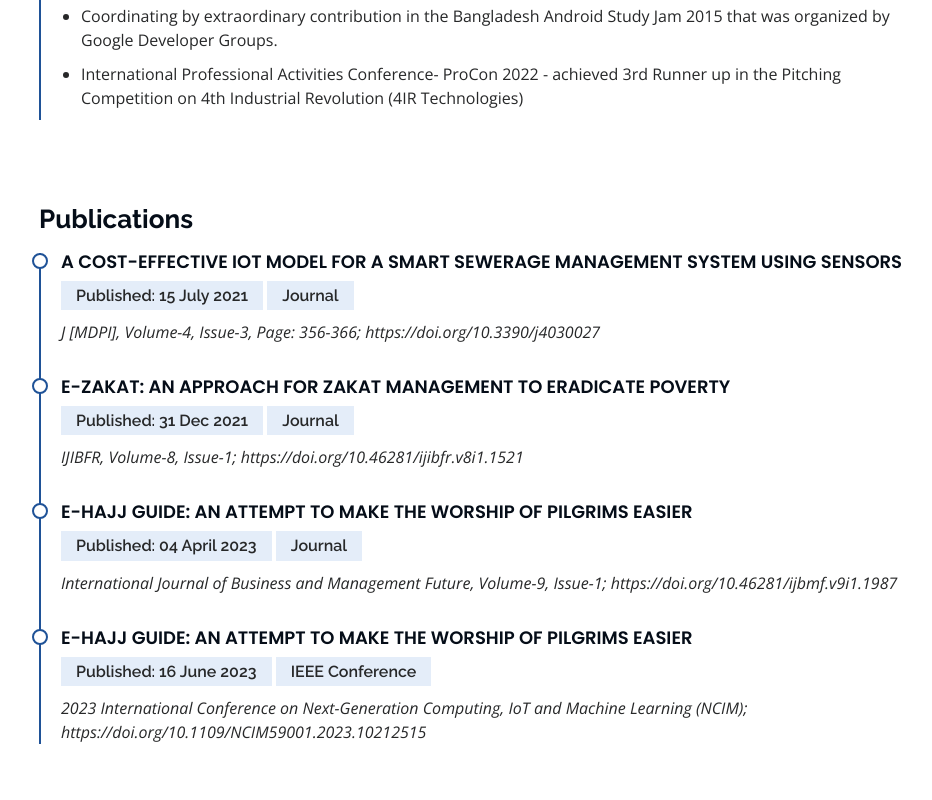
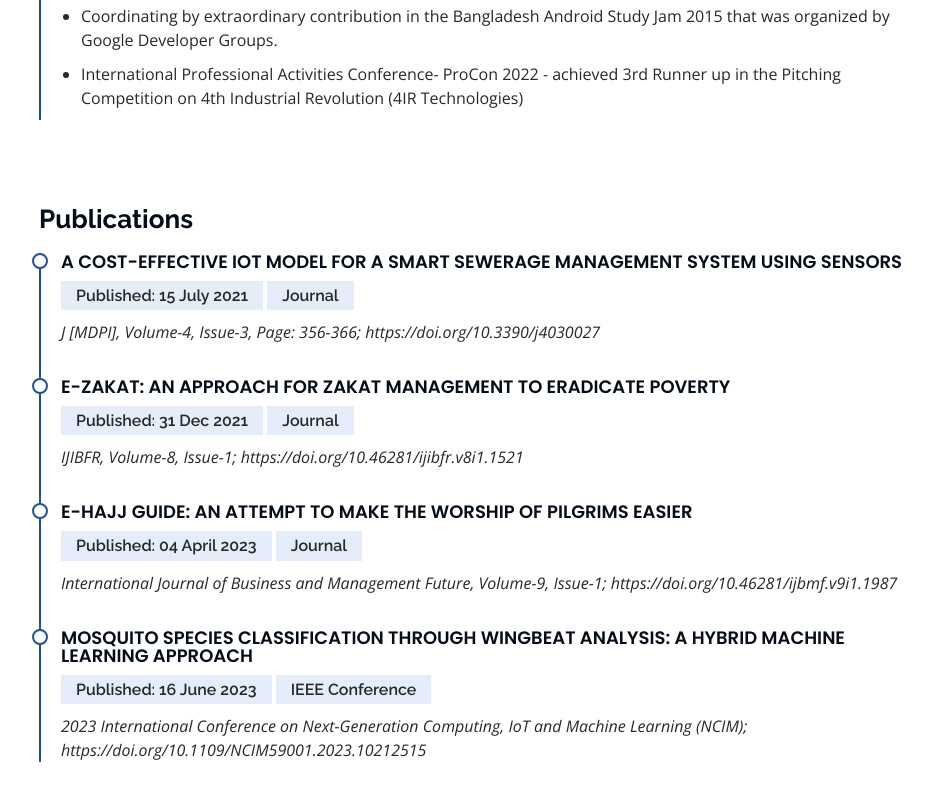
Before and after one commit to md-abdur-rouf/.com, a plain HTML site: page index.html in a window 1280 px wide. Shown: the part 5226-6026 px from the top of the page, without its empty margins (273-1205 px from the left). Drawn offline with nearby package versions, Linux system fonts and the light colour scheme.

Commit message:
Update index.html
update

```diff
--- a/index.html
+++ b/index.html
@@ -379,7 +379,7 @@ development, and Cyber security.
             </div>
 
 		  <div class="resume-item">
-              <a href="https://scholar.google.com/citations?view_op=view_citation&hl=en&user=SRFDP-UAAAAJ&citation_for_view=SRFDP-UAAAAJ:BUYA1_V_uYcC" target="_blank"><h4> e-HAJJ GUIDE: AN ATTEMPT TO MAKE THE WORSHIP OF PILGRIMS EASIER</h4></a>
+              <a href="https://scholar.google.com/citations?view_op=view_citation&hl=en&user=SRFDP-UAAAAJ&citation_for_view=SRFDP-UAAAAJ:BUYA1_V_uYcC" target="_blank"><h4> Mosquito Species Classification through Wingbeat Analysis: A Hybrid Machine Learning Approach</h4></a>
               <h5>Published: 16 June 2023</h5> <h5>IEEE Conference </h5>
               <p><em>2023 International Conference on Next-Generation Computing, IoT and Machine Learning (NCIM); <a href="https://doi.org/10.1109/NCIM59001.2023.10212515" target="blank">https://doi.org/10.1109/NCIM59001.2023.10212515</a></em></p>
             </div>
```
